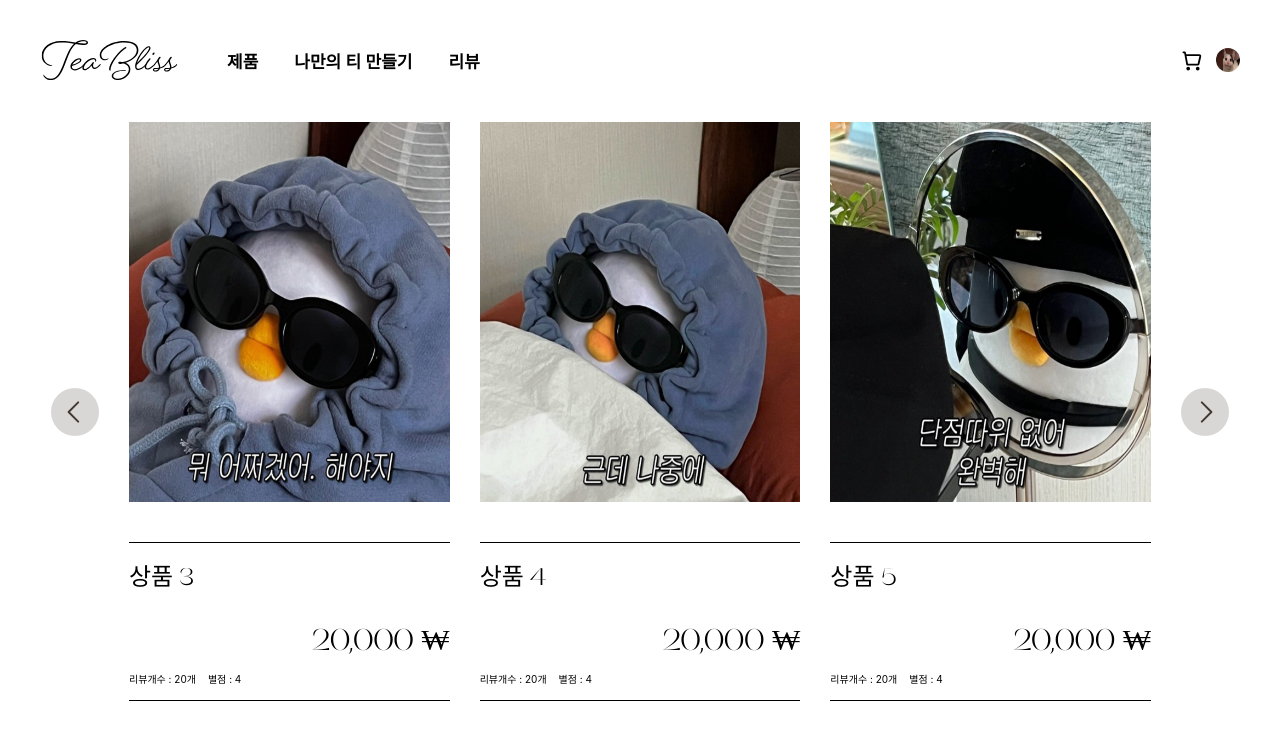
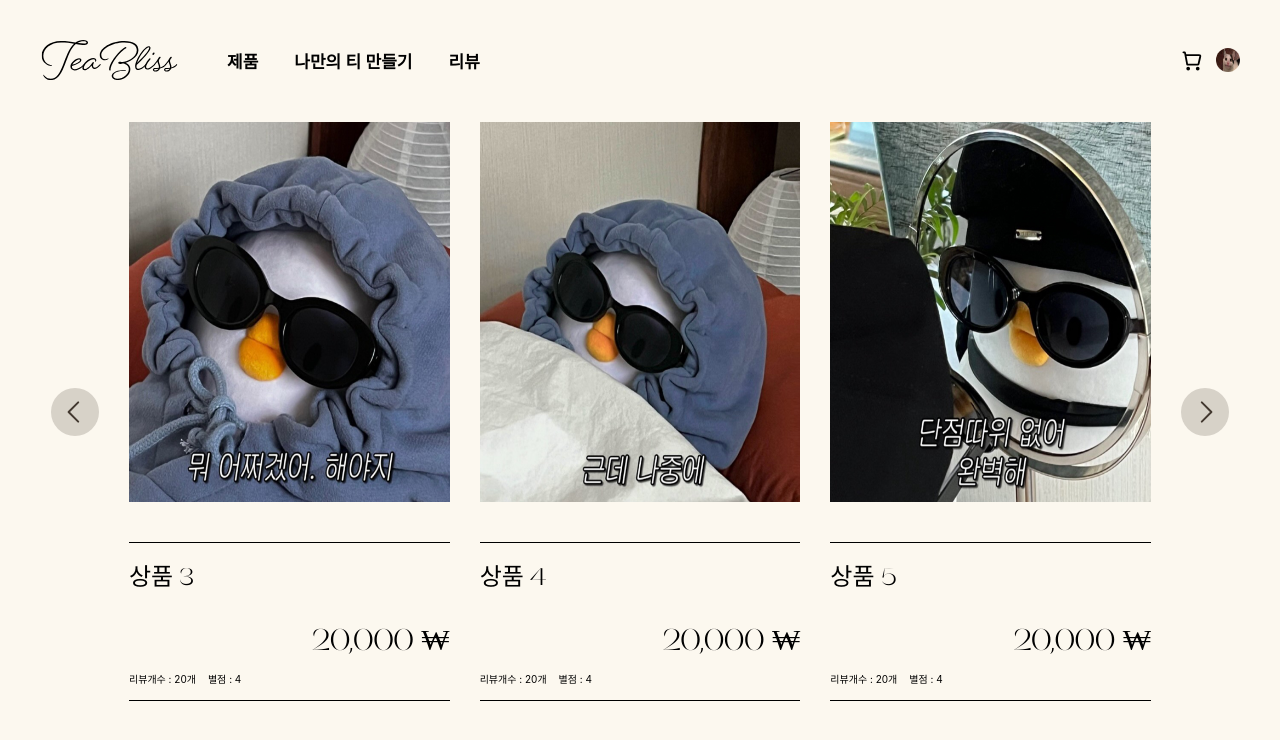
Before and after one commit to Tea-Bliss/FE_Tea_Bliss, a Next.js app: page / in a window 1280 px wide. Shown: the top 740 px of the page. Built offline with nearby package versions, Linux system fonts and the light colour scheme; no server answers.

Commit message:
style: 배경색 적용

```diff
--- a/src/styles/_reset.scss
+++ b/src/styles/_reset.scss
@@ -87,9 +87,9 @@ video {
   margin: 0;
   padding: 0;
   border: 0;
-  font-size: 62.5%;
   // font: inherit;
   vertical-align: baseline;
+  font-size: 62.5%;
 }
 /* HTML5 display-role reset for older browsers */
 article,
@@ -106,6 +106,7 @@ section {
   display: block;
 }
 body {
+  background-color: #fcf8ef;
   line-height: 1;
 }
 ol,
@@ -130,8 +131,8 @@ table {
 
 /* additional reset style */
 * {
+  word-break: keep-all;
   box-sizing: border-box;
-  word-break: keep-all;
 }
 a {
   color: inherit;
@@ -139,15 +140,15 @@ a {
   cursor: pointer;
 }
 input {
+  padding: none;
   border: none;
-  padding: none;
 }
 input:focus {
   outline: none;
 }
 button {
+  padding: unset;
   border: none;
-  padding: unset;
   background-color: unset;
   cursor: pointer;
   &:disabled {
```
